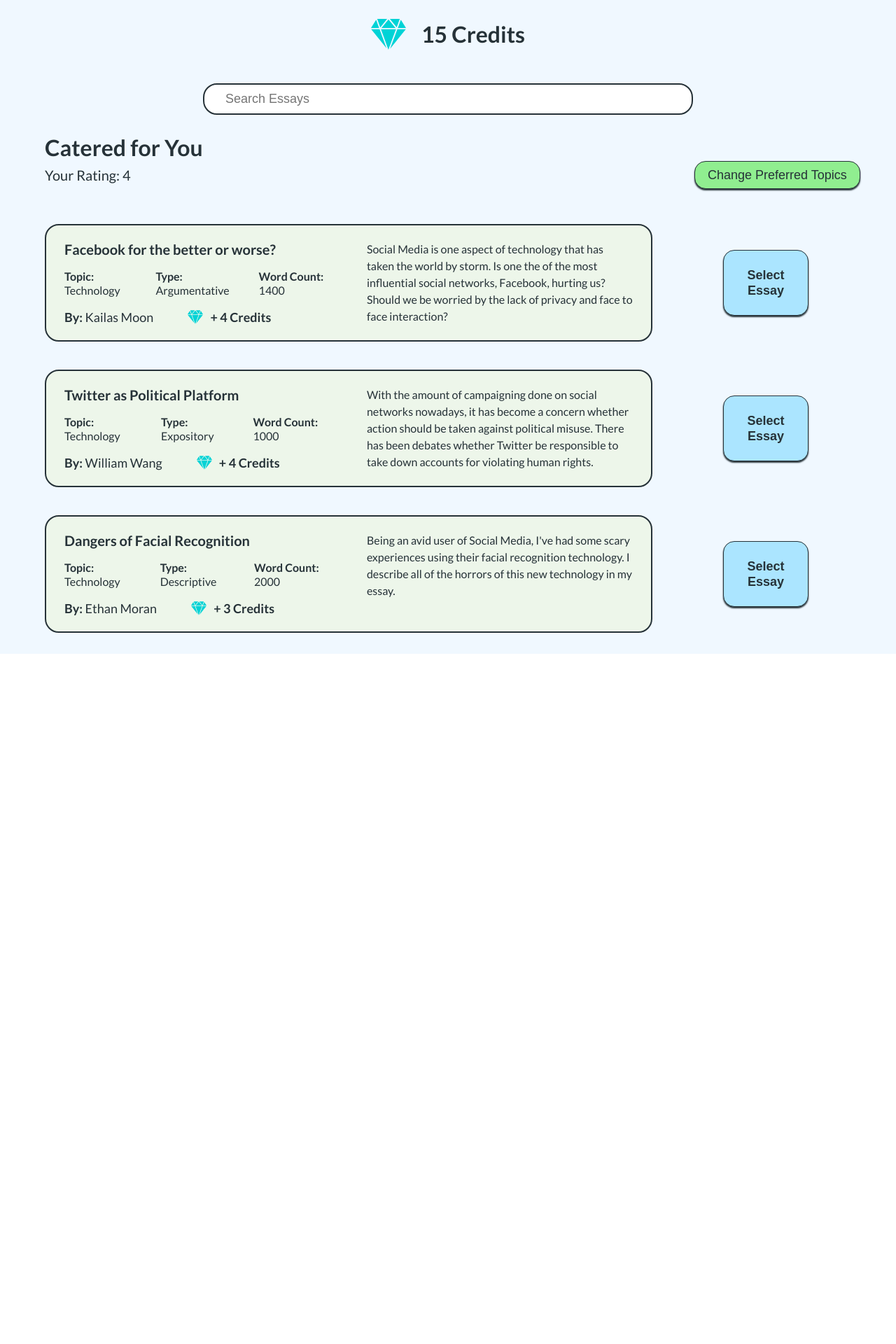
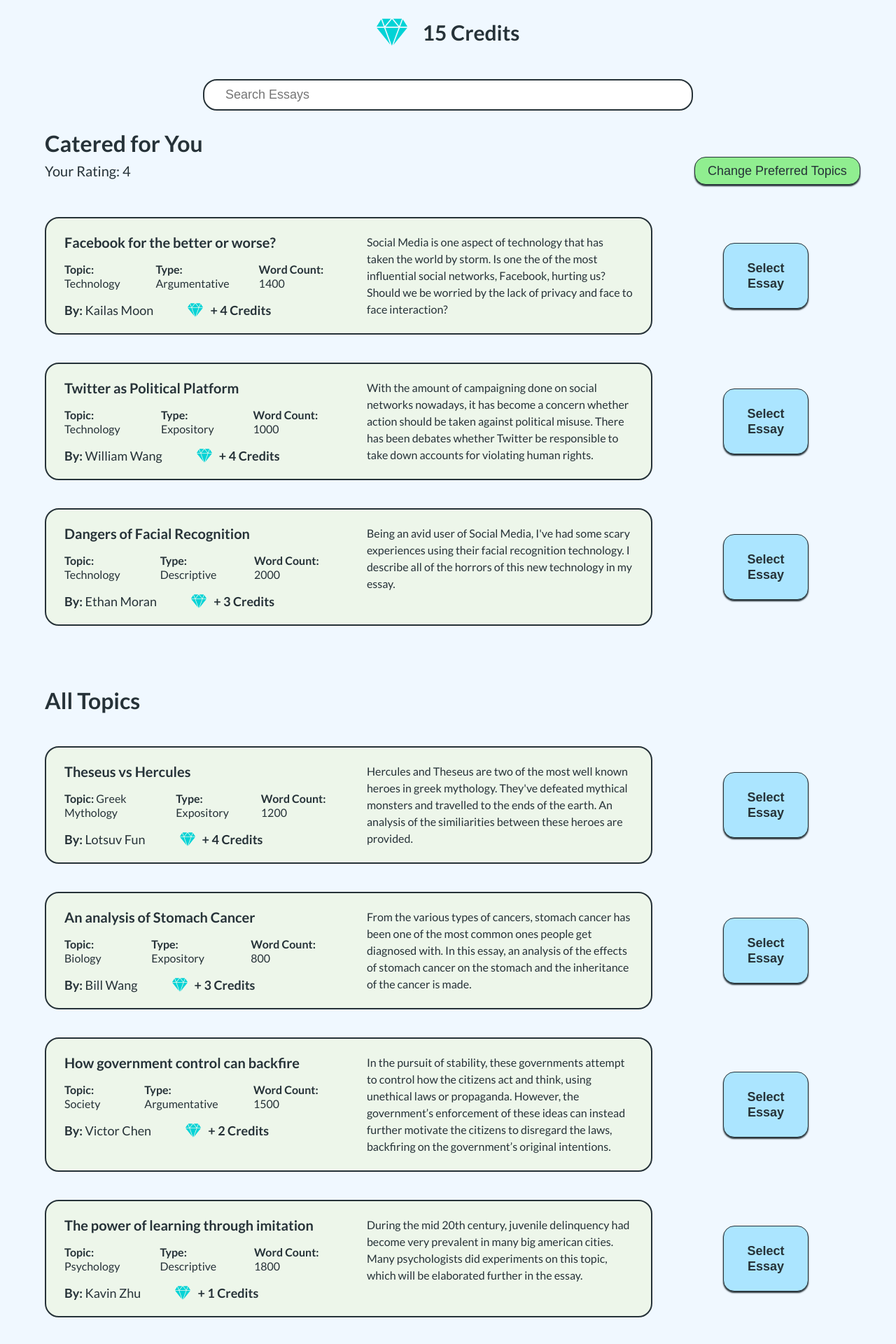
Before and after one commit to billwang115/Essayed-It, a React (Create React App) app in the folder essayeditapp/: page /reviewEssays in a window 1280 px wide. Shown: the part 86-2006 px from the top of the page at 70% size. Before the commit the page ends 1020 px from the top, so only its background shows below. Built offline with nearby package versions, Linux system fonts and the light colour scheme.

Commit message:
Added all topics section to the review essays page

```diff
--- a/essayeditapp/src/components/ReviewEssaysPage/ReviewEssaysPage.js
+++ b/essayeditapp/src/components/ReviewEssaysPage/ReviewEssaysPage.js
@@ -4,8 +4,9 @@ import EssayRequest from "./EssayRequest";
 
 const numCredits = 15; //this value will be retrieved from a server call
 const currentUserRating = 4; //this value will be retrieved from a server call
-const sampleEssays = [
-  // this information will be retrived from a server call
+const sampleCateredEssays = [
+  // this information will be retrived from a server call. Only a select number of them will be given by the server (to reduce lag and since only a few are needed)
+  // these essays are catered to the current users favourite topic
   // only the essays that have the number of credits, less than or equal to their current user rating will be given by the server
   {
     title: "Facebook for the better or worse?",
@@ -39,8 +40,59 @@ const sampleEssays = [
   },
 ];
 
+const sampleAllTopicsEssays = [
+  // this information will be retrived from a server call. Only a select number of them will be given by the server at a time
+  // these essays are not catered to a certain topic
+  {
+    title: "Theseus vs Hercules",
+    description:
+      "Hercules and Theseus are two of the most well known heroes in greek mythology. They've defeated mythical monsters and travelled to the ends of the earth. An analysis of the similiarities between these heroes are provided.",
+    topic: "Greek Mythology",
+    type: "Expository",
+    numWords: 1200,
+    author: "Lotsuv Fun",
+    numCredits: 4,
+  },
+  {
+    title: "An analysis of Stomach Cancer",
+    description:
+      "From the various types of cancers, stomach cancer has been one of the most common ones people get diagnosed with. In this essay, an analysis of the effects of stomach cancer on the stomach and the inheritance of the cancer is made.",
+    topic: "Biology",
+    type: "Expository",
+    numWords: 800,
+    author: "Bill Wang",
+    numCredits: 3,
+  },
+  {
+    title: "How government control can backfire",
+    description:
+      "In the pursuit of stability, these governments attempt to control how the citizens act and think, using unethical laws or propaganda.  However, the government’s enforcement of these ideas can instead further motivate the citizens to disregard the laws, backfiring on the government’s original intentions.",
+    topic: "Society",
+    type: "Argumentative",
+    numWords: 1500,
+    author: "Victor Chen",
+    numCredits: 2,
+  },
+  {
+    title: "The power of learning through imitation",
+    description:
+      "During the mid 20th century, juvenile delinquency had become very prevalent in many big american cities. Many psychologists did experiments on this topic, which will be elaborated further in the essay.",
+    topic: "Psychology",
+    type: "Descriptive",
+    numWords: 1800,
+    author: "Kavin Zhu",
+    numCredits: 1,
+  },
+];
+
 const ReviewEssaysPage = () => {
-  const requests = sampleEssays.map((item) => <EssayRequest essay={item} />);
+  const cateredRequests = sampleCateredEssays.map((item) => (
+    <EssayRequest essay={item} />
+  ));
+
+  const allRequests = sampleAllTopicsEssays.map((item) => (
+    <EssayRequest essay={item} />
+  ));
 
   return (
     <div className={styles.ReviewEssaysContainer}>
@@ -57,8 +109,8 @@ const ReviewEssaysPage = () => {
         />
       </div>
 
-      <div>
-        <h2 className={styles.cateredHeader}>Catered for You</h2>
+      <div className={styles.cateredSection}>
+        <h2 className={styles.sectionHeader}>Catered for You</h2>
         <div className={styles.ratingAndButton}>
           <span className={styles.ratingText}>
             Your Rating: {currentUserRating}
@@ -67,7 +119,12 @@ const ReviewEssaysPage = () => {
             Change Preferred Topics
           </button>
         </div>
-        <div className={styles.essayRequestList}>{requests}</div>
+        <div className={styles.essayRequestList}>{cateredRequests}</div>
+      </div>
+
+      <div className={styles.allTopicsSection}>
+        <h2 className={styles.sectionHeader}>All Topics</h2>
+        <div className={styles.essayRequestList}>{allRequests}</div>
       </div>
     </div>
   );
--- a/essayeditapp/src/components/ReviewEssaysPage/ReviewEssaysPage.module.css
+++ b/essayeditapp/src/components/ReviewEssaysPage/ReviewEssaysPage.module.css
@@ -16,13 +16,13 @@
 }
 
 .creditIcon {
-  width: 50px;
-  height: 50px;
+  width: 44px;
+  height: 44px;
 }
 
 .creditText {
-  font-size: 32px;
-  line-height: 38px;
+  font-size: 30px;
+  line-height: 36px;
   font-weight: 600;
   color: #263238;
 }
@@ -43,11 +43,15 @@
   font-size: 18px;
 }
 
-.cateredHeader {
+.cateredSection {
+  margin-top: 28px;
+}
+
+.sectionHeader {
   font-size: 32px;
   line-height: 38px;
   font-weight: 600;
-  margin: 28px 0px 0px 0px;
+  margin: 0px;
   padding-left: 5%;
   color: #263238;
 }
@@ -81,12 +85,16 @@
 }
 
 .essayRequestList {
-  margin: 50px auto 0px auto;
+  margin: 46px auto;
   max-width: 1600px;
   width: 90%;
   display: flex;
   flex-direction: column;
   row-gap: 40px;
+}
+
+.allTopicsSection {
+  margin-top: 88px;
 }
 
 /*Essay Request Styles*/
```
